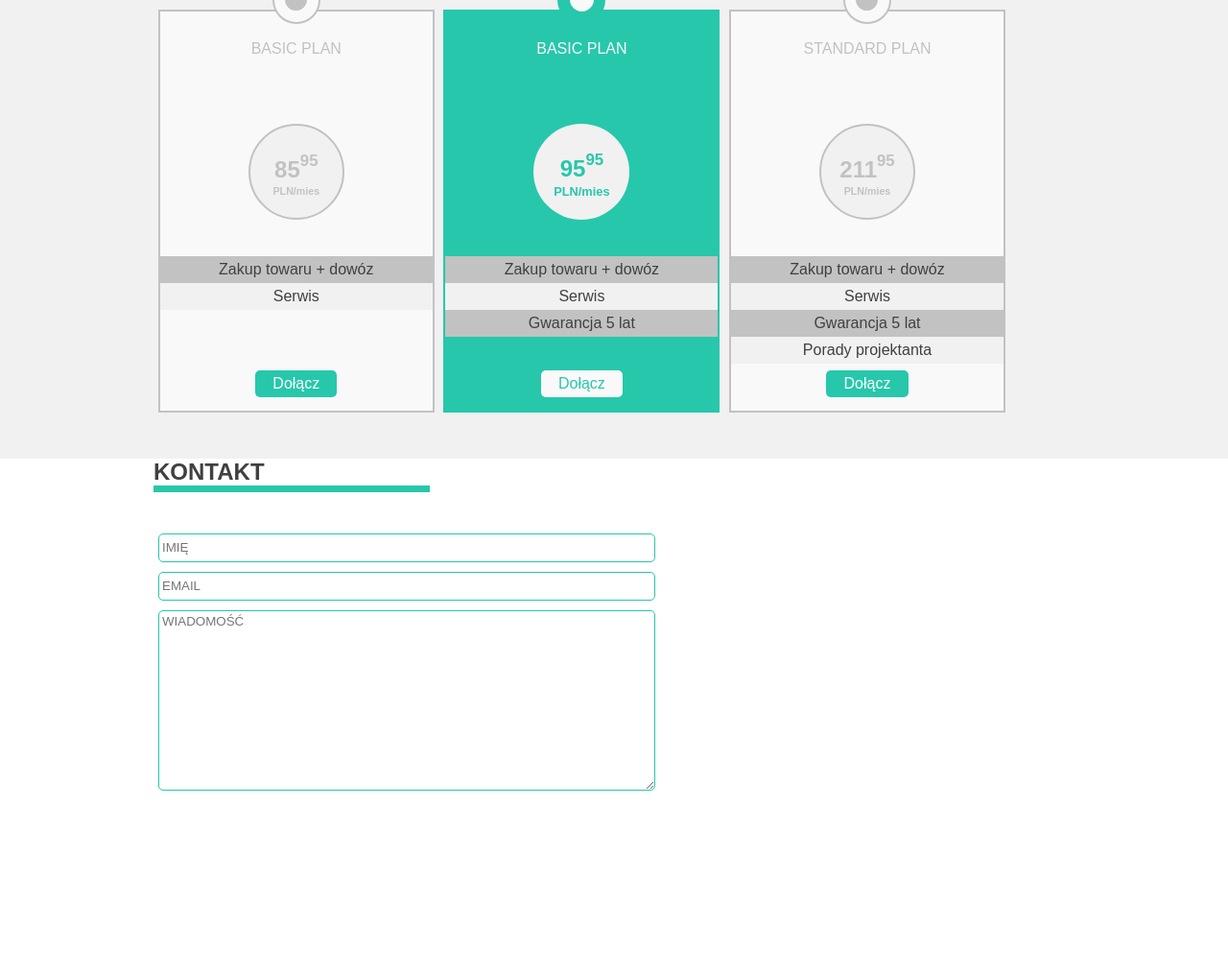
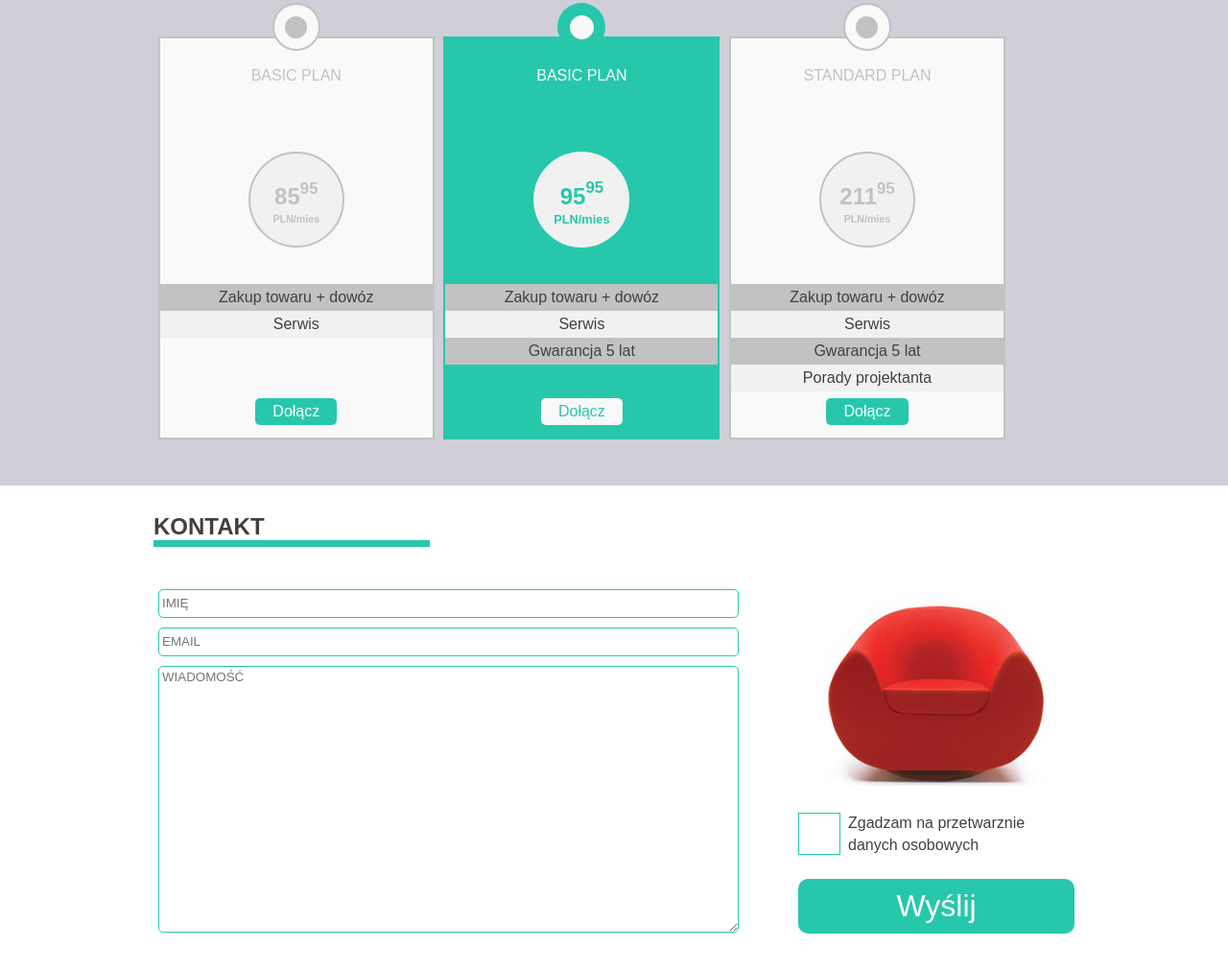
Before and after one commit to KrzysiekKuczma/Sit_on_the_chair, a plain HTML site: page index.html in a window 1280 px wide. Shown: the part 898-1910 px from the top of the page at 96% size. Before the commit the page ends 1769 px from the top, so only its background shows below. Drawn offline with Linux system fonts and the light colour scheme.

Commit message:
zrobiony formularz kontaktowy

```diff
--- a/css/style.css
+++ b/css/style.css
@@ -167,7 +167,7 @@ nav ul li:hover ul {
 /*Sekcja z cennikiem*/
 
 #pricing {
-  background-color: #f1f1f1;
+  background-color: #d0cfd7;
   overflow: auto;
 }
 h2 {
@@ -176,7 +176,7 @@ h2 {
   border-bottom: 7px solid #27c7ab;
   width: 30%;
   float: left;
-  margin: 0 70% 0 0;
+  margin: 3% 70% 0 0;
 }
 
 .priceContainer {
@@ -289,19 +289,77 @@ h2 {
   background-color: #f9f9f9;
 }
 
-.formLeftCol {
+.contactLeftCol{
   float: left;
-  width: 60%;
+  width: 70%;
   margin: 4% 0;
 }
 
-.formLeftCol>form input, textarea {
+.contactLeftCol > form input, textarea {
   width: 90%;
   border: 1px solid #27c7ab;
   border-radius: 5px;
   margin: 5px;
   padding: 3px;
 }
-.formLeftCol>form input {
+.contactLeftCol > form input {
   height: 30px;
 }
+
+.contactRightCol{
+  width: 30%;
+  margin: 4% 0;
+  float: right;
+}
+
+.contactRightCol > img {
+   display: block;
+   margin: 0 auto;
+ }
+
+.checkbox {
+  float: left;
+  height: 40px;
+  margin: 10% auto;
+  position: relative;
+}
+.checkbox > input[type="checkbox"] + label {
+  display: inline-block;
+  cursor: pointer;
+}
+
+.checkbox input[type="checkbox"] {
+  display: none;
+}
+.checkbox label {
+  line-height: 1.4em;
+}
+
+.checkbox > input[type="checkbox"] + label:before {
+  content: " ";
+  display: inline-block;
+  float: left;
+  margin-right: 0.2em;
+  width: 42px;
+  height: 42px;
+  margin-right: 0.5em;
+  border: 1px solid #27c7ab;
+}
+.checkbox > input[type="checkbox"]:checked + label:before {
+  background-image: url("../images/form_ok.jpg");
+  background-repeat: no-repeat;
+  background-position: center;
+}
+
+.contactRightCol > button {
+  display: block;
+  width: 100%;
+  margin: 15px auto;
+  padding: 10px;
+  border-radius: 10px;
+  background-color: #27c7ab;
+  color: #fff;
+  font-size: 2em;
+  outline: none;
+  border: none;
+}
--- a/index.html
+++ b/index.html
@@ -155,12 +155,21 @@
     <section>
       <div class="container">
         <h2>kontakt</h2>
-        <div class="formLeftCol">
+        <div class="contactLeftCol">
           <form>
             <input type="text" name="imię" placeholder="IMIĘ">
             <input type="text" name="email" placeholder="EMAIL">
-            <textarea rows="12" name="message" placeholder="WIADOMOŚĆ"></textarea>
+            <textarea rows="18" name="message" placeholder="WIADOMOŚĆ"></textarea>
           </form>
+        </div>
+        <div class="contactRightCol">
+            <img src="images/red_chair.png" alt"red_chair">
+            <div class="checkbox">
+              <input type="checkbox" id="checkbox1">
+              <label for="checkbox1">Zgadzam  na przetwarznie danych osobowych</label>
+            </div>
+            <button type="submit" name="submit">Wyślij</button>
+          </div>
         </div>
       </div>
     </section>
```
